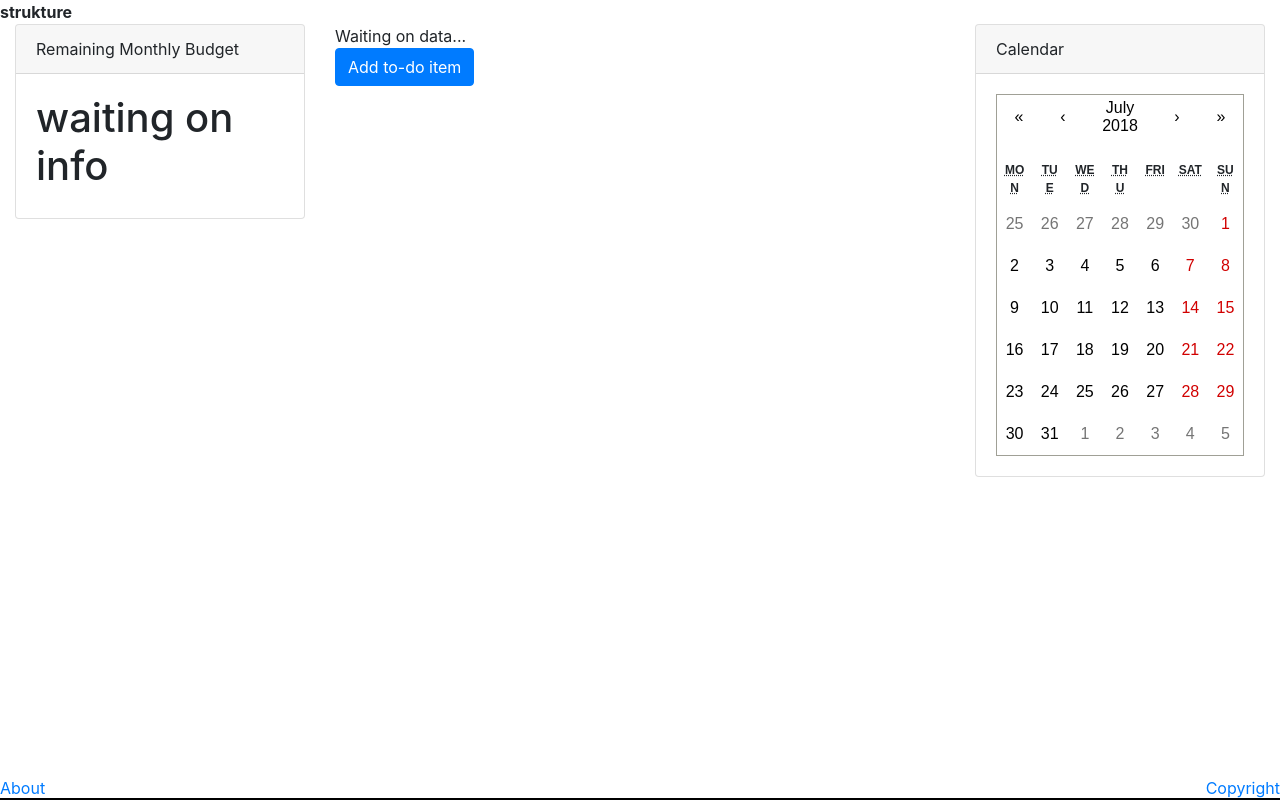
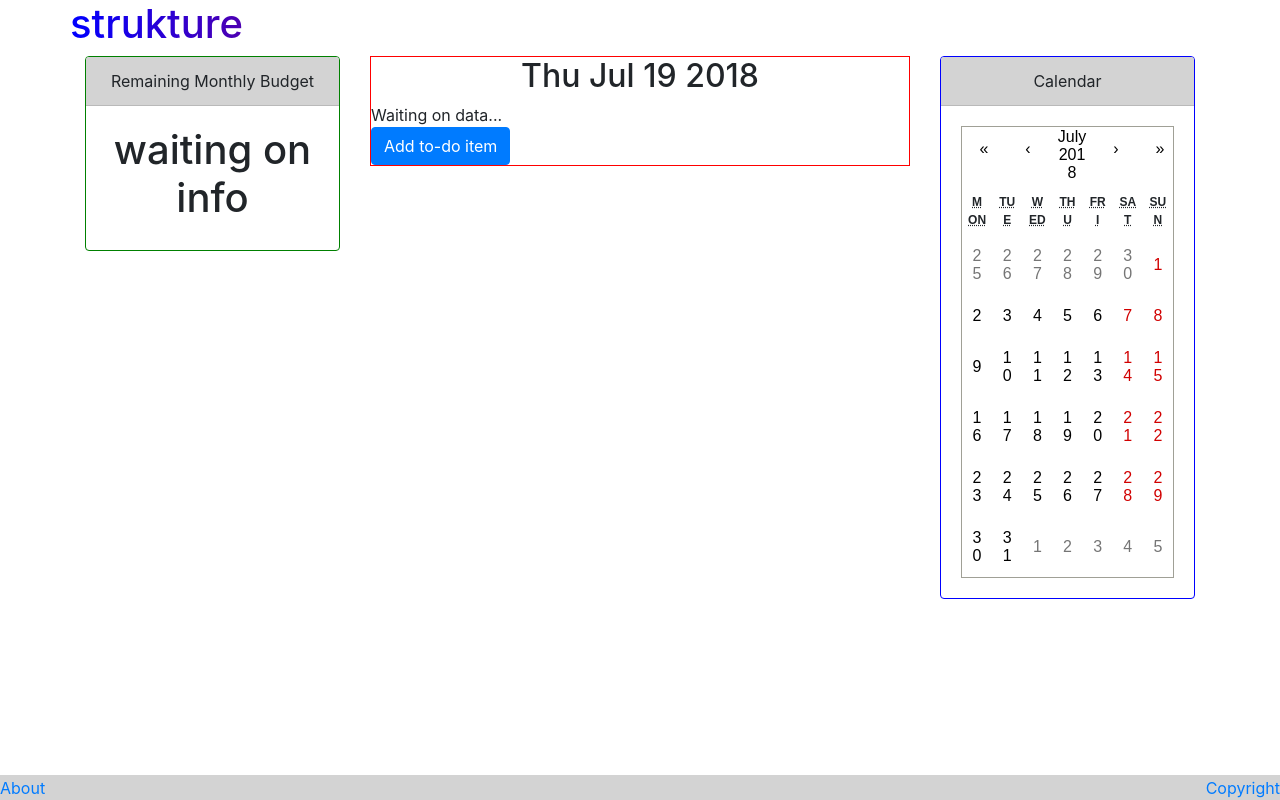
Before and after one commit to RobertOlive/strukture, a React (Create React App) app in the folder client/: page /todos in a window 1280 px wide. Built offline with nearby package versions, Linux system fonts and the light colour scheme.

Commit message:
css changes

```diff
--- a/client/public/styles.css
+++ b/client/public/styles.css
@@ -1,9 +1,57 @@
 .footer {
     width: 100%;
+    height: 25px;
     position:fixed;
     bottom: 0px;
     right: 0;
-    border-top: 2px solid black;
+    background-color: lightgray;
+}
+
+.todoHead {
+    text-align: center;
+}
+
+.budgetSide {
+    border: 1px solid green;
+}
+
+.calendarSide {
+    border: 1px solid blue;
+}
+
+.card-header {
+    background-color: lightgray;
+    text-align: center;
+}
+
+.card-body {
+    text-align: center;
+}
+
+.todos {
+    border: 1px solid red;
+}
+
+.header {
+    width: 100%;
+}
+
+#title {
+    background: -webkit-linear-gradient(right, red, blue);
+    -webkit-background-clip: text;
+    -webkit-text-fill-color: transparent;
+    float: left;
+    width: 50%;
+    left: 0;
+    top: 0;
+}
+
+#username {
+    float: right;
+    width: 50%;
+    right: 0;
+    top: 10;
+    text-align: right;
 }
 
 .about {
--- a/client/src/App.js
+++ b/client/src/App.js
@@ -43,11 +43,11 @@ class App extends Component {
     return (
       <Router>
         <div>
-          <div className="container-fluid">
+          <div className="container">
             <div className="row">
               <div className="header">
-                <strong>strukture</strong>
-                <div id="username"></div>
+                <span id="title"><strong><h1>strukture</h1></strong></span>
+                <span id="username"></span>
               </div>
             </div>
 
--- a/client/src/MainContainers/Todos.js
+++ b/client/src/MainContainers/Todos.js
@@ -34,10 +34,11 @@ class Todos extends Component {
     render() {
         return (
         <div className="todos">
+            <h2 className="todoHead">{new Date().toDateString()}</h2>
             <ul className="list-group list-group-flush">
                 {this.props.userData.user? (
                     this.props.userData.user.todos.map(todo => {
-                        return <TodoItem {...this.props} item={todo}/>
+                        return <TodoItem {...this.props} key={todo} item={todo}/>
                     })
                 ) : (
                     "Waiting on data..."
@@ -73,7 +74,7 @@ class Todos extends Component {
                             <label for="todoTime">Time</label>
                             <div className="form-row" id ="todoTime">
                                 <div className="form-group col">
-                                    <select id="yearSelect" class="form-control">
+                                    <select id="yearSelect" className="form-control">
                                         <option value ="" selected>Year</option>
                                         <option>2016</option>
                                         <option>2017</option>
@@ -83,7 +84,7 @@ class Todos extends Component {
                                     </select>
                                 </div>
                                 <div className="form-group col">
-                                    <select id="monthSelect" class="form-control">
+                                    <select id="monthSelect" className="form-control">
                                         <option value='' selected>Month</option>
                                         {[...Array(12)].map((x, i) =>
                                             <option key={i+1}>{i+1}</option>
@@ -91,7 +92,7 @@ class Todos extends Component {
                                     </select>
                                 </div>
                                 <div className="form-group col">
-                                    <select id="dateSelect" class="form-control">
+                                    <select id="dateSelect" className="form-control">
                                         <option value = '' selected>Date</option>
                                         {[...Array(31)].map((x, i) =>
                                             <option key={i+1}>{i+1}</option>
@@ -99,7 +100,7 @@ class Todos extends Component {
                                     </select>
                                 </div>
                                 <div className="form-group col">
-                                    <select id="hourSelect" class="form-control">
+                                    <select id="hourSelect" className="form-control">
                                         <option value = '' selected>Hour</option>
                                         {[...Array(24)].map((x, i) =>
                                             <option key={i}>{i}</option>
@@ -108,7 +109,7 @@ class Todos extends Component {
                                     </select>
                                 </div>
                                 <div className="form-group col">
-                                    <select id="minuteSelect" class="form-control">
+                                    <select id="minuteSelect" className="form-control">
                                         <option value= '' selected>Min</option>
                                         {[...Array(60)].map((x, i) =>
                                             <option key={i}>{i}</option>
--- a/client/src/SideContainers/BudgetSide.js
+++ b/client/src/SideContainers/BudgetSide.js
@@ -13,7 +13,7 @@ class BudgetSide extends Component {
 
     render() {
         return (
-            <div className="card">
+            <div className="card budgetSide">
                 <div className="card-header">
                     Remaining Monthly Budget
                 </div>
--- a/client/src/SideContainers/CalendarSide.js
+++ b/client/src/SideContainers/CalendarSide.js
@@ -4,7 +4,7 @@ import Calendar from "react-calendar/dist/entry.nostyle";
 
 const CalendarSide = () => (
 
-    <div className="card">
+    <div className="card calendarSide">
         <div className="card-header">
             Calendar
         </div>
```
